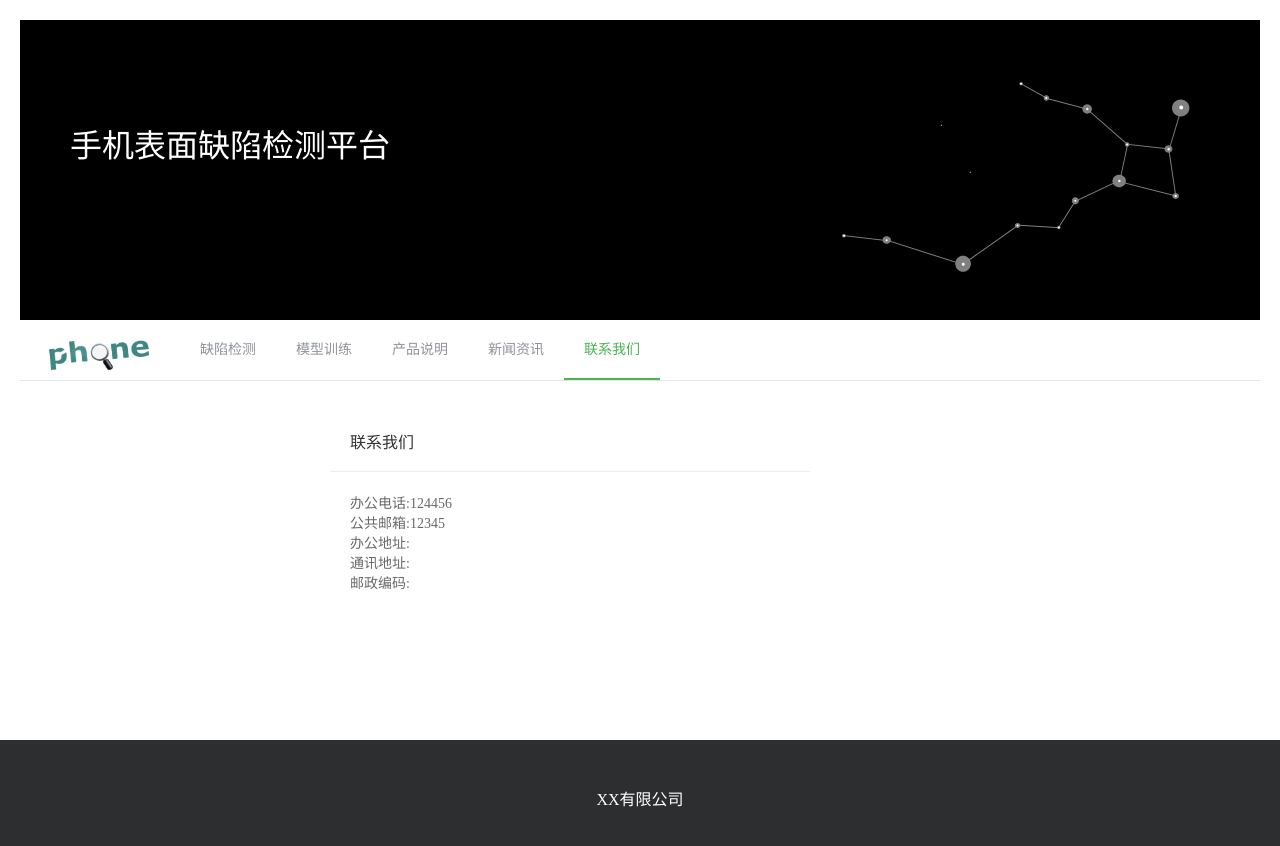
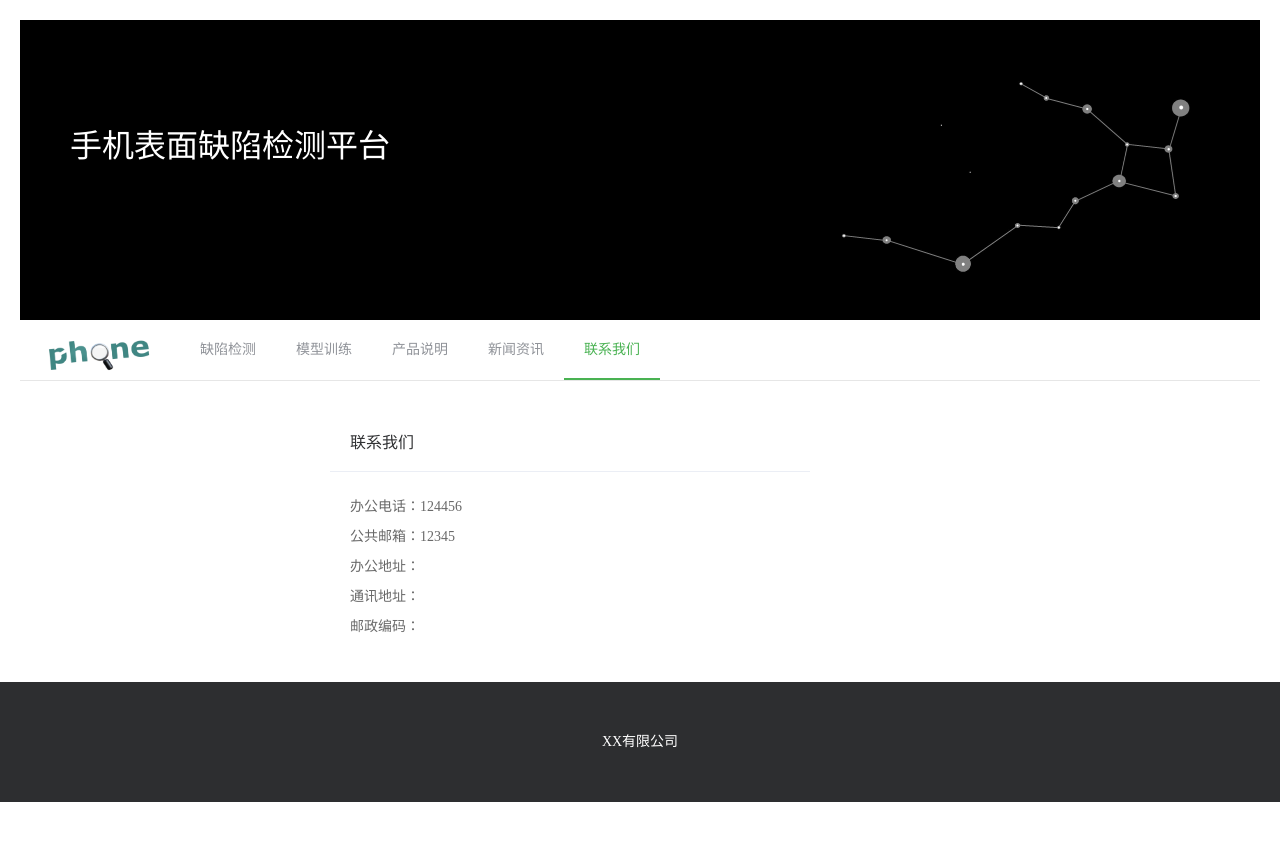
Before and after one commit to whugyt99/xxproject, a Vue app: page /components/ContactUs in a window 1280 px wide. Shown: the top 846 px of the page. After the commit the page ends 802 px from the top, so only its background shows below. Built offline with nearby package versions, Linux system fonts and the light colour scheme.

Commit message:
fix:修改联系我们的行高度，增加footer与main之间的间距

```diff
--- a/src/App.vue
+++ b/src/App.vue
@@ -106,9 +106,10 @@ export default {
   color: white;
   text-align: center;
   line-height: 120px;
+  font-size: 14px;
 }
   .el-main{
-    padding: 0;
-    min-height: calc(100vh - 60px);
+    padding: 0 0 30px;
+    min-height: calc(100vh - 120px);
   }
 </style>
--- a/src/components/ContactUs.vue
+++ b/src/components/ContactUs.vue
@@ -2,7 +2,7 @@
     <el-card class="box-card" shadow="never">
       <div slot="header">联系我们</div>
       <div v-for="(item,i) in contactWay" :key="i" class="text">
-        {{item.name + ':' + item.number}}
+        {{item.name + '：' + item.number}}
       </div>
     </el-card>
 </template>
@@ -34,6 +34,7 @@
 
   .text{
     font-size: 14px;
+    line-height: 30px;
     color: dimgray;
   }
 </style>
```
